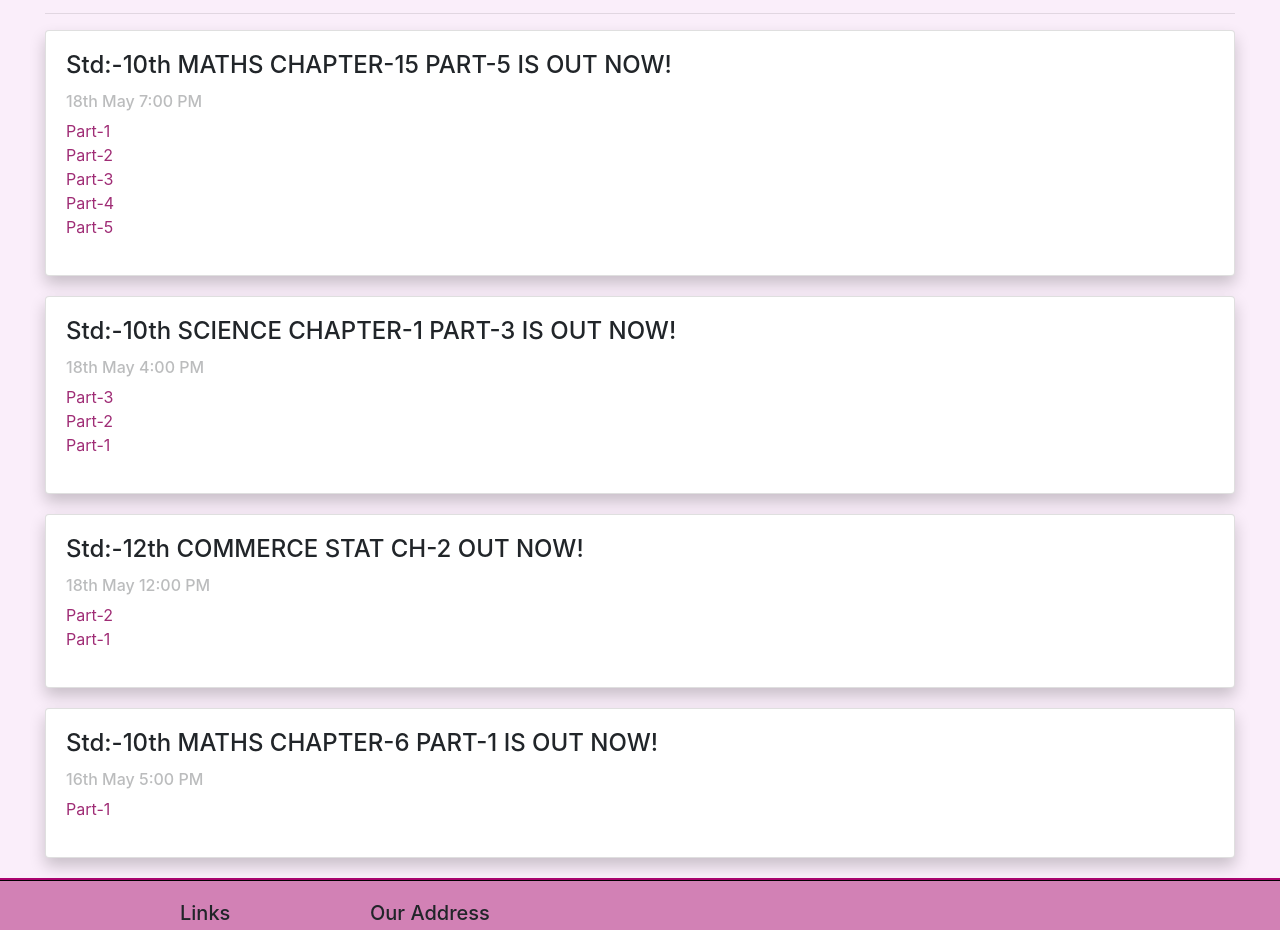
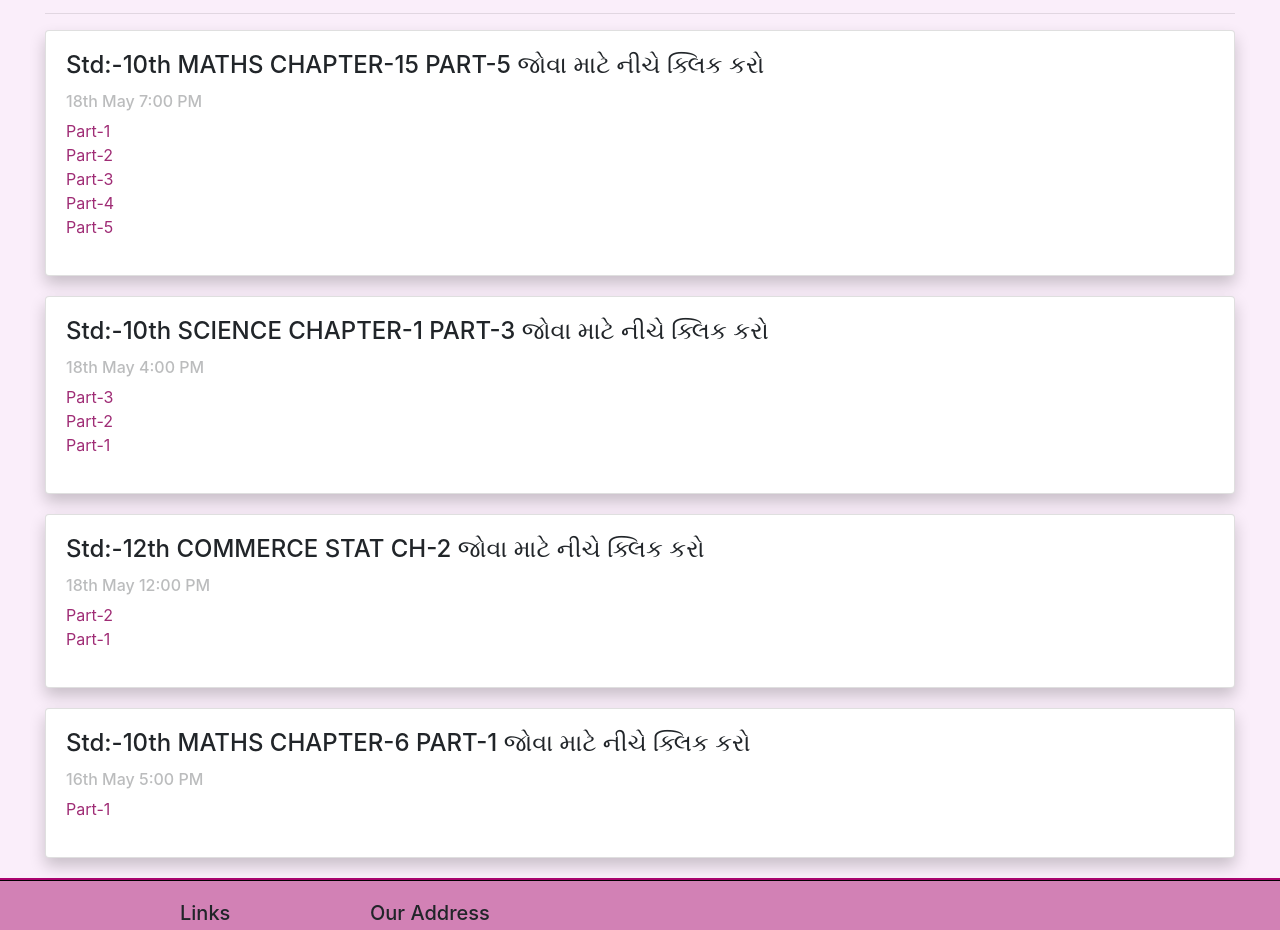
Before and after one commit to Atmiya-Group-of-Education/First_Site, a website: page index.html in a window 1280 px wide. Shown: the part 211-1141 px from the top of the page. Drawn offline with nearby package versions, Linux system fonts and the light colour scheme.

Commit message:
gujarati

```diff
--- a/index.html
+++ b/index.html
@@ -58,7 +58,7 @@
                 <hr>
                 <div class="card" style="width: 100%;z-index: 1;box-shadow: 0px 8px 16px 0px rgba(0,0,0,0.2);">
                     <div class="card-body">
-                        <h4 class="card-title">Std:-10th MATHS CHAPTER-15 PART-5 IS OUT NOW!</h4>
+                        <h4 class="card-title">Std:-10th MATHS CHAPTER-15 PART-5 જોવા માટે નીચે ક્લિક કરો </h4>
                         <h6 style="opacity: 0.3;">18th May 7:00 PM</h6>
                         <ul class="list-unstyled">
                             <li><a style="color: #9F2C75" href="https://drive.google.com/open?id=1f0rp09DN_E-zYqM7USYKjZ2izdqagoWd" class="card-link">Part-1</a></li>
@@ -71,7 +71,7 @@
                 </div>
                 <div class="card" style="width: 100%;z-index: 1;box-shadow: 0px 8px 16px 0px rgba(0,0,0,0.2); margin-top: 20;">
                     <div class="card-body">
-                        <h4 class="card-title">Std:-10th SCIENCE CHAPTER-1 PART-3 IS OUT NOW!</h4>
+                        <h4 class="card-title">Std:-10th SCIENCE CHAPTER-1 PART-3 જોવા માટે નીચે ક્લિક કરો </h4>
                         <h6 style="opacity: 0.3;">18th May 4:00 PM</h6>
                         <ul class="list-unstyled">
                             <li><a style="color: #9F2C75" href="https://drive.google.com/open?id=1_FzCYt6GjYW68U9TEH5yvRs9iAUn9BU4" class="card-link">Part-3</a></li>
@@ -82,7 +82,7 @@
                 </div>
                 <div class="card" style="width: 100%;z-index: 1;box-shadow: 0px 8px 16px 0px rgba(0,0,0,0.2); margin-top: 20;">
                     <div class="card-body">
-                        <h4 class="card-title">Std:-12th COMMERCE STAT CH-2 OUT NOW!</h4>
+                        <h4 class="card-title">Std:-12th COMMERCE STAT CH-2 જોવા માટે નીચે ક્લિક કરો </h4>
                         <h6 style="opacity: 0.3;">18th May 12:00 PM</h6>
                         <ul class="list-unstyled">
                             <li><a style="color: #9F2C75" href="https://drive.google.com/file/d/1xVDHs1ac7Tac1w6xaykgzVg9k5Rfvg_w/view?usp=drivesdk" class="card-link">Part-2</a></li>
@@ -92,7 +92,7 @@
                 </div>
                 <div class="card" style="width: 100%;z-index: 1;box-shadow: 0px 8px 16px 0px rgba(0,0,0,0.2); margin-top: 20;">
                     <div class="card-body">
-                        <h4 class="card-title">Std:-10th MATHS CHAPTER-6 PART-1 IS OUT NOW!</h4>
+                        <h4 class="card-title">Std:-10th MATHS CHAPTER-6 PART-1 જોવા માટે નીચે ક્લિક કરો </h4>
                         <h6 style="opacity: 0.3;">16th May 5:00 PM</h6>
                         <ul class="list-unstyled">
                             <li><a style="color: #9F2C75" href="https://drive.google.com/open?id=1nSC5S4MIW-riZ-VrLhhA3O6O95M9z-e9" class="card-link">Part-1</a></li>
```
